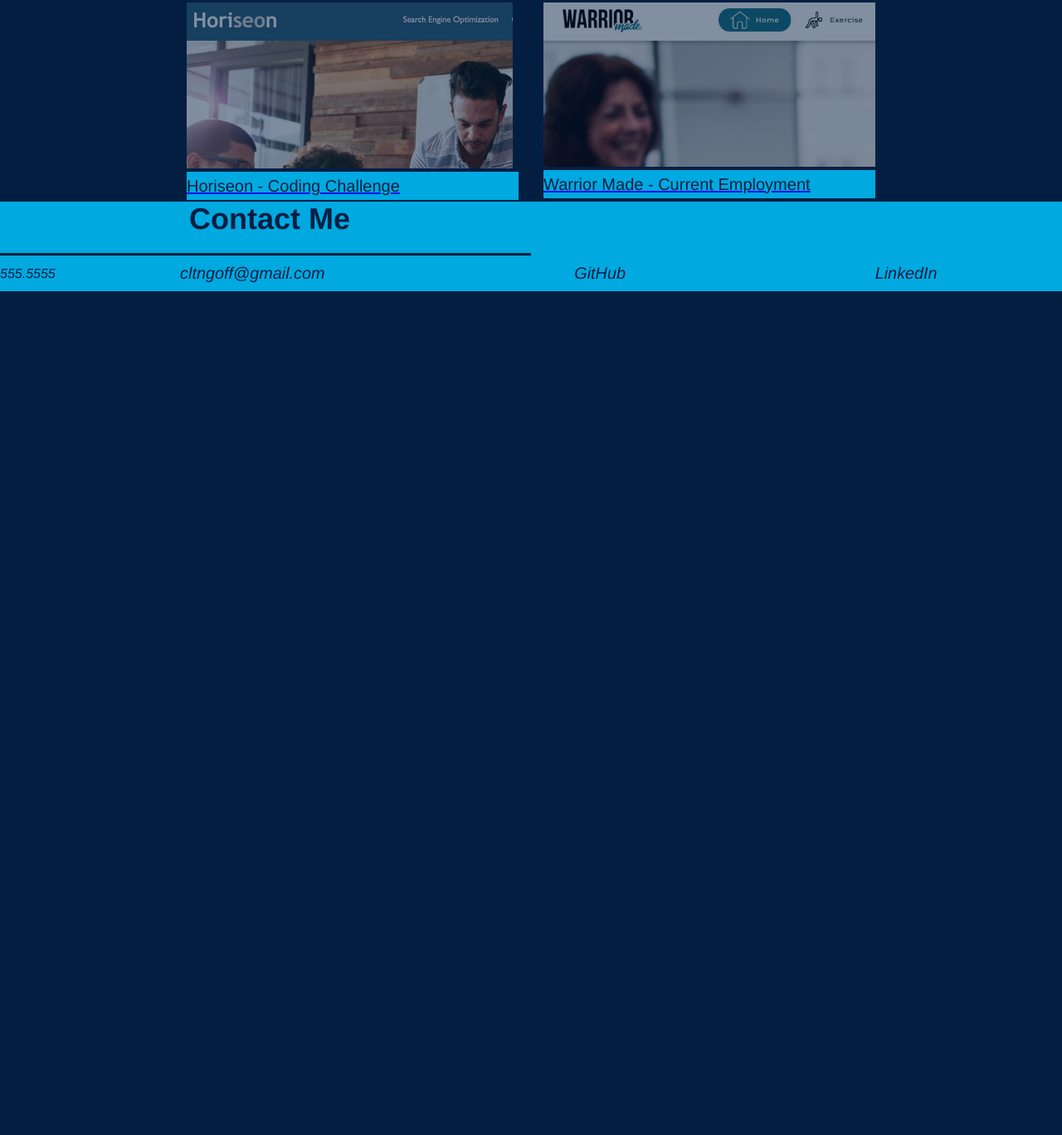
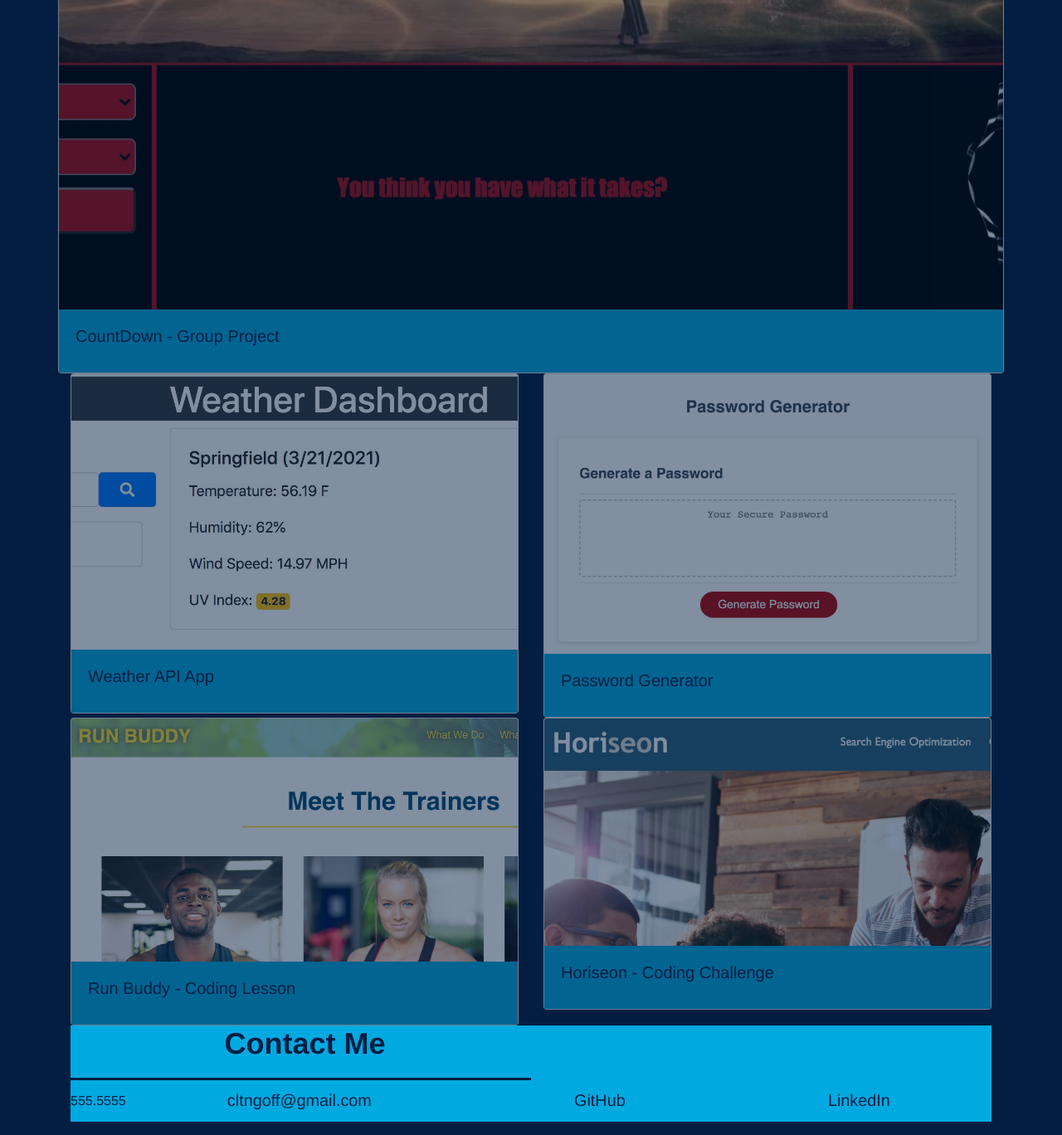
Before and after one commit to Clayto30/professional-portfolio, a plain HTML site: page index.html in a window 1280 px wide. Shown: the part 1296-2664 px from the top of the page at 83% size. Before the commit the page ends 1647 px from the top, so only its background shows below. Drawn offline with nearby package versions, Linux system fonts and the light colour scheme.

Commit message:
updated projects and added bootstrap

```diff
--- a/assets/css/style.css
+++ b/assets/css/style.css
@@ -82,7 +82,7 @@
 
   .about-me h4 {
     font-size: 26px;
-    line-height: ;1.9
+    line-height: 1.9;
 
   }
   .about-me p {
@@ -95,6 +95,10 @@
 
   /* work section */
 
+  .card-body {
+    color: var(--primary-color);
+    background-color: var(--quad-color);
+  }
   .work {
     width: 100%;
     display: flex;
@@ -123,13 +127,13 @@
     opacity: 0.5;
   }
 
-  .work-tile img {
+  .work-tile img, .card {
     max-width: 100%;
     max-height: 100%;
     opacity: 0.5;
   }
 
-  .work-tile img:hover, .work-tile-main img:hover {
+  .work-tile img:hover, .work-tile-main img:hover, .card:hover {
     opacity: 1;
   }
 
@@ -206,6 +210,7 @@
 }
 
 @media screen and (max-width: 575px) {
-  align-content: center
-
+  body {
+  align-content: center;
+  }
 }
--- a/index.html
+++ b/index.html
@@ -1,11 +1,15 @@
 <!DOCTYPE html>
 <html lang="en">
+
 <head>
     <meta charset="UTF-8" />
+    <link rel="stylesheet" href="https://cdnjs.cloudflare.com/ajax/libs/twitter-bootstrap/4.3.1/css/bootstrap.min.css">
     <link rel="stylesheet" href="./assets/css/style.css">
     <title>Clayton's Portfolio</title>
 </head>
+
 <body>
+    <div class="container">
         <header>
             <h1>
                 <a href="/">CLAYTON'S PORTFOLIO</a>
@@ -27,16 +31,22 @@
         <!-- about me section -->
         <section id="about-me" class="about-me">
             <h2 class="section-title">About Me</h2>
-            <div class="about-me">
+            <div class="about-me row">
+                <div class="col-3">
                     <img src="./assets/images/portrait.jpg" class="portrait">
-                <div>
+                </div>
+                <div class="col-6">
                     <h3>Clayton Goff</h3>
                     <h4>Web Developer</h4>
                     <p>
-                        Clayton is a creative web-developer who has demonstrated development in coding and front-end development using html, CSS, and JSS. His latest projects are the lesson-sample Run Buddy landing page and privacy policy, as well as the independent challenge assignment of scouting and improving the code for the Horiseon landing page.
+                        Clayton is a creative web-developer who has demonstrated development in coding and front-end
+                        development using html, CSS, and JSS. His latest projects are the lesson-sample Run Buddy
+                        landing page and privacy policy, as well as the independent challenge assignment of scouting and
+                        improving the code for the Horiseon landing page.
                     </p>
                     <p>
-                        Currently, his role is operating LiveChat and solving tickets for the Customer Support department at Warrior Made, a fitness web company. Also, he collaborates with the IT departent.
+                        Currently, his role is operating LiveChat and solving tickets for the Customer Support
+                        department at Warrior Made, a fitness web company. Also, he collaborates with the IT departent.
                     </p>
                 </div>
             </div>
@@ -46,25 +56,74 @@
         <section id="work">
             <div class="work">
                 <h2 class="section-title">Work</h2>
-                <a href="https://clayto30.github.io/run-buddy/" target="blank">
-                    <div id= "wrapper" class="work-tile-main">
-                        <img src="./assets/images/work-1.jpg">
-                        <h4>Run Buddy - Coding Lesson<h4>
+                <div>
+                    <div class="row">
+                        <a href="https://htang2021.github.io/countDown/">
+                            <div class="card">
+                                <img class="card-img-top" src="./assets/images/workgp.jpg" alt="CountDown Web App">
+                                <div class="card-body">
+                                    <h5 class="card-title">CountDown - Group Project</h5>
+                                </div>
                             </div>
                         </a>
-                <div class="flex-row">
-                    <a href="https://clayto30.github.io/Horiseon_home/" target="blank">
-                        <div id="wrapper-2" class="work-tile">
-                            <img src="./assets/images/work-2.jpg">
-                            <h4>Horiseon - Coding Challenge<h4>
+                    </div>
+                    <div class="row">
+                        <div class="col-6">
+                            <a href="https://clayto30.github.io/weather-dashboard/">
+                                <div class="card">
+                                    <img class="card-img-top" src="./assets/images/workw.jpg" alt="Weather Web App">
+                                    <div class="card-body">
+                                        <h5 class="card-title">Weather API App</h5>
+                                    </div>
                                 </div>
                             </a>
+                        </div>
+                        <div class="col-6">
+                            <div>
+                                <a href="https://clayto30.github.io/Password-Generator/">
+                                    <div class="card">
+                                        <img class="card-img-top" src="./assets/images/workpwg.jpg" alt="Password App">
+                                        <div class="card-body">
+                                            <h5 class="card-title">Password Generator</h5>
+                                        </div>
+                                    </div>
+                                </a>
+                            </div>
+                        </div>
+                    </div>
+                    <!-- row of older work cards -->
+                    <div class="row">
+                        <div class="col-6">
+                            <a href="https://clayto30.github.io/run-buddy/" target="blank">
+                                <div class="card">
+                                    <img class="card-img-top" src="./assets/images/work-1.jpg" alt="Run Buddy Project">
+                                    <div class="card-body">
+                                        <h5 class="card-title">Run Buddy - Coding Lesson</h5>
+                                    </div>
+                            </a>
+                        </div>
+                    </div>
+                    <div class="col-6">
+                        <div>
+                            <a href="https://clayto30.github.io/Horiseon_home/" target="blank">
+                                <div class="card">
+                                    <img class="card-img-top" src="./assets/images/work-2.jpg" alt="Horiseon App">
+                                    <div class="card-body">
+                                        <h5 class="card-title">Horiseon - Coding Challenge</h5>
+                                    </div>
+                                </div>
+                            </a>
+                        </div>
+                    </div>
+                </div>
+                <!--
                 <a href="https://www.warriormade.com">
                     <div id="wrapper-3" class="work-tile">
                         <img src="./assets/images/work-3.jpg" target="blank">
                         <h4>Warrior Made - Current Employment<h4>
                     </div>
-                    </a>
+                </a> -->
+            </div>
     </div>
     </section>
 
@@ -73,11 +132,13 @@
         <h2 class=" section-title">Contact Me</h2>
         <address>
             555.5555<br />
-                <a href="mailto:cltngoff@gmail.com">cltngoff@gmail.com</a><br/>
+            <a href="mailto:cltngoff@gmail.com">cltngoff@gmail.com</a><br />
             <a href="https://github.com/Clayto30">GitHub</a></br>
-                <a href="https://www.linkedin.com/in/clayton-goff-8545b31b2/">LinkedIn</a><br/>
+            <a href="https://www.linkedin.com/in/clayton-goff-8545b31b2/">LinkedIn</a><br />
 
         </address>
     </section>
+    </div>
 </body>
+
 </html>
```
Also changed, not shown: assets/images/workcq.jpg (added), assets/images/workgp.jpg (added), assets/images/workpwg.jpg (added), assets/images/workw.jpg (added). Lines whose indentation alone changed are shown as unchanged.
